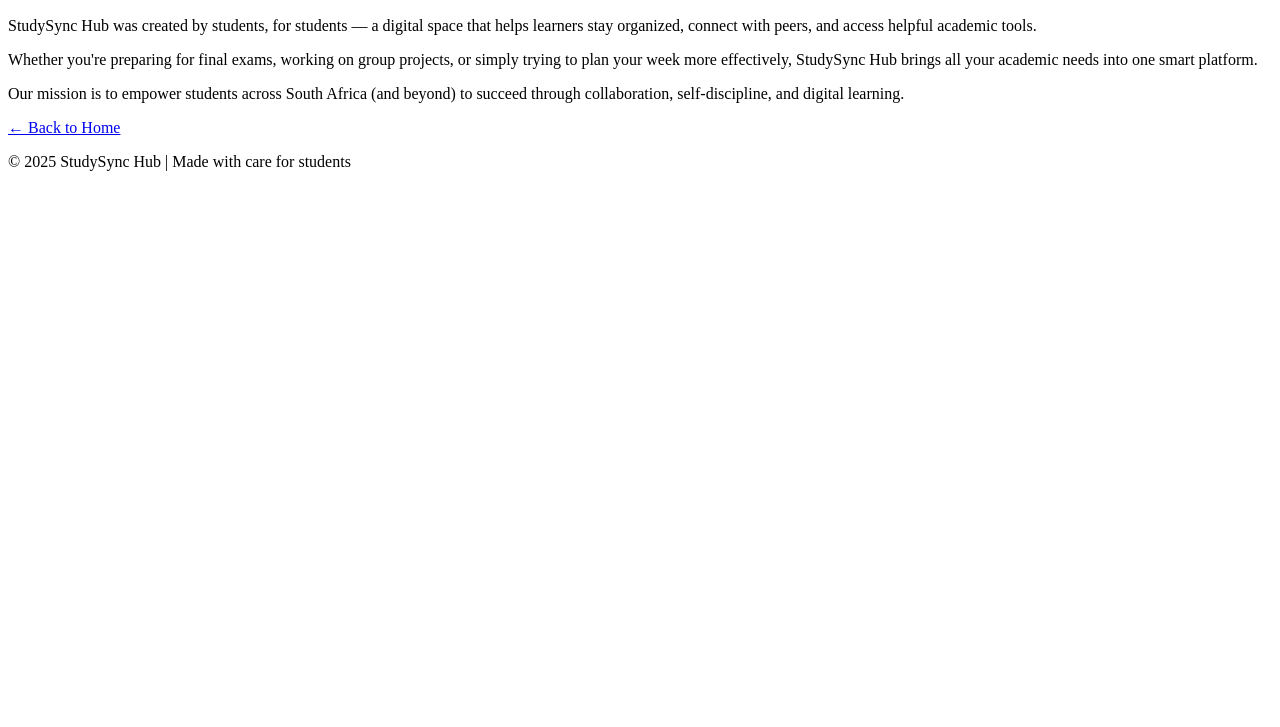
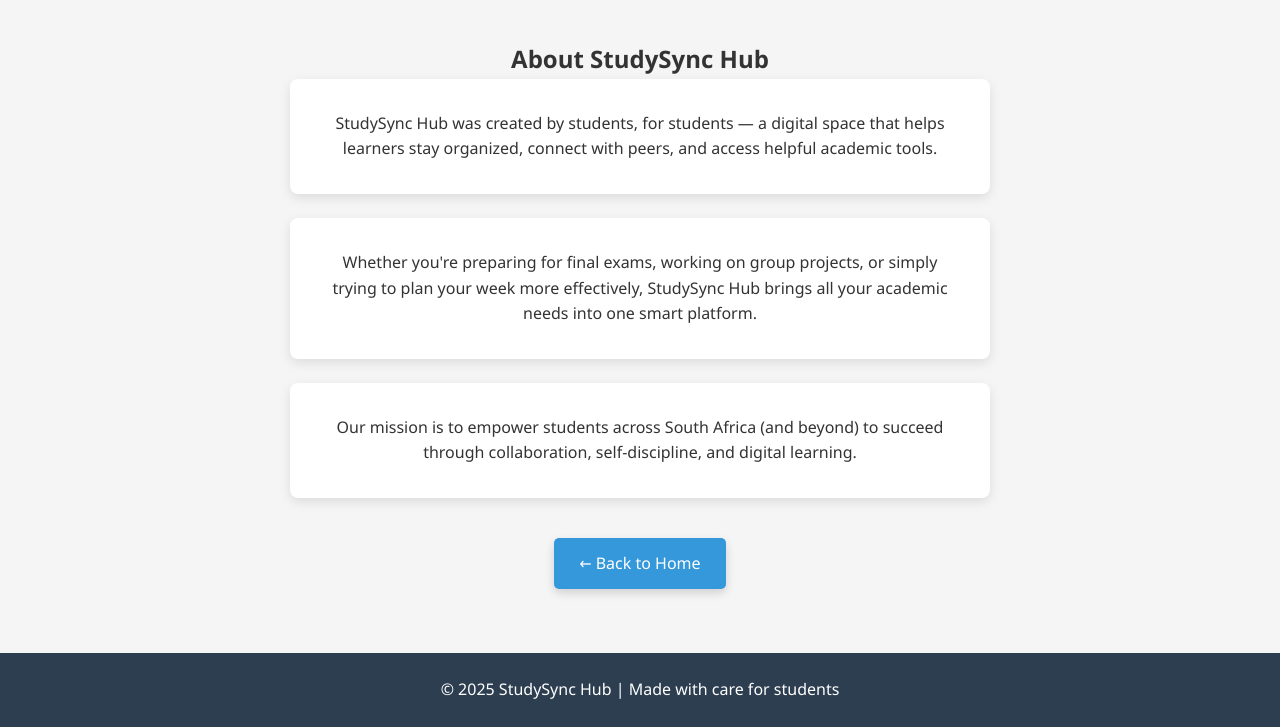
Before and after one commit to MphoKoti002/HCIN-web, a plain HTML site: page about.html in a window 1280 px wide. Shown: the part 94-821 px from the top of the page. Before the commit the page ends 800 px from the top, so only its background shows below. Drawn offline with Linux system fonts and the light colour scheme.

Commit message:
Update about.html

```diff
--- a/about.html
+++ b/about.html
@@ -5,7 +5,7 @@
   <meta charset="UTF-8" />
   <meta name="viewport" content="width=device-width, initial-scale=1.0"/>
   <title>About | StudySync Hub</title>
-  <link rel="stylesheet" href="about styles.css"/>
+  <link rel="stylesheet" href="astyles.css"/>
 </head>
 <body>
   <header class="navbar">
```
